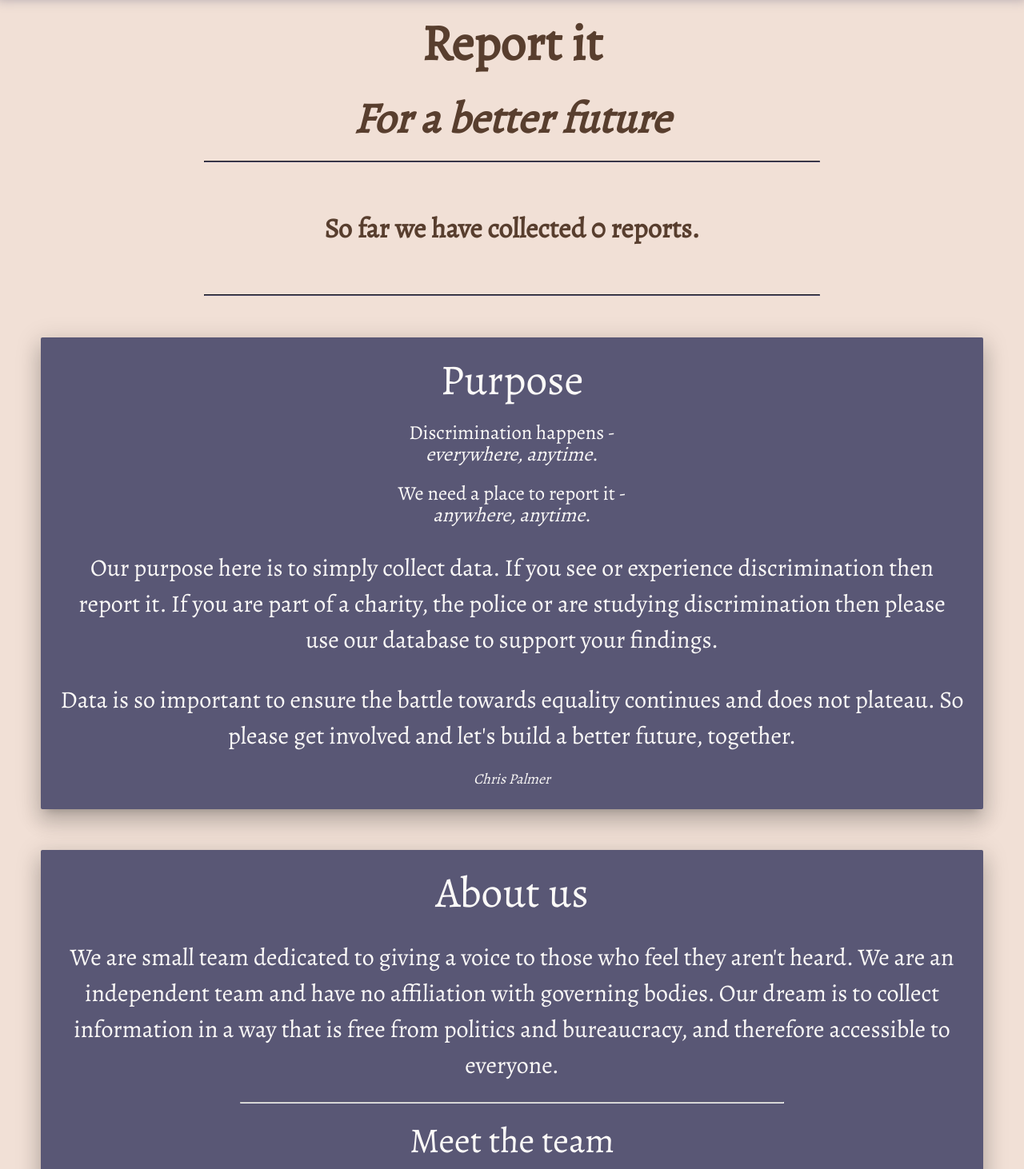
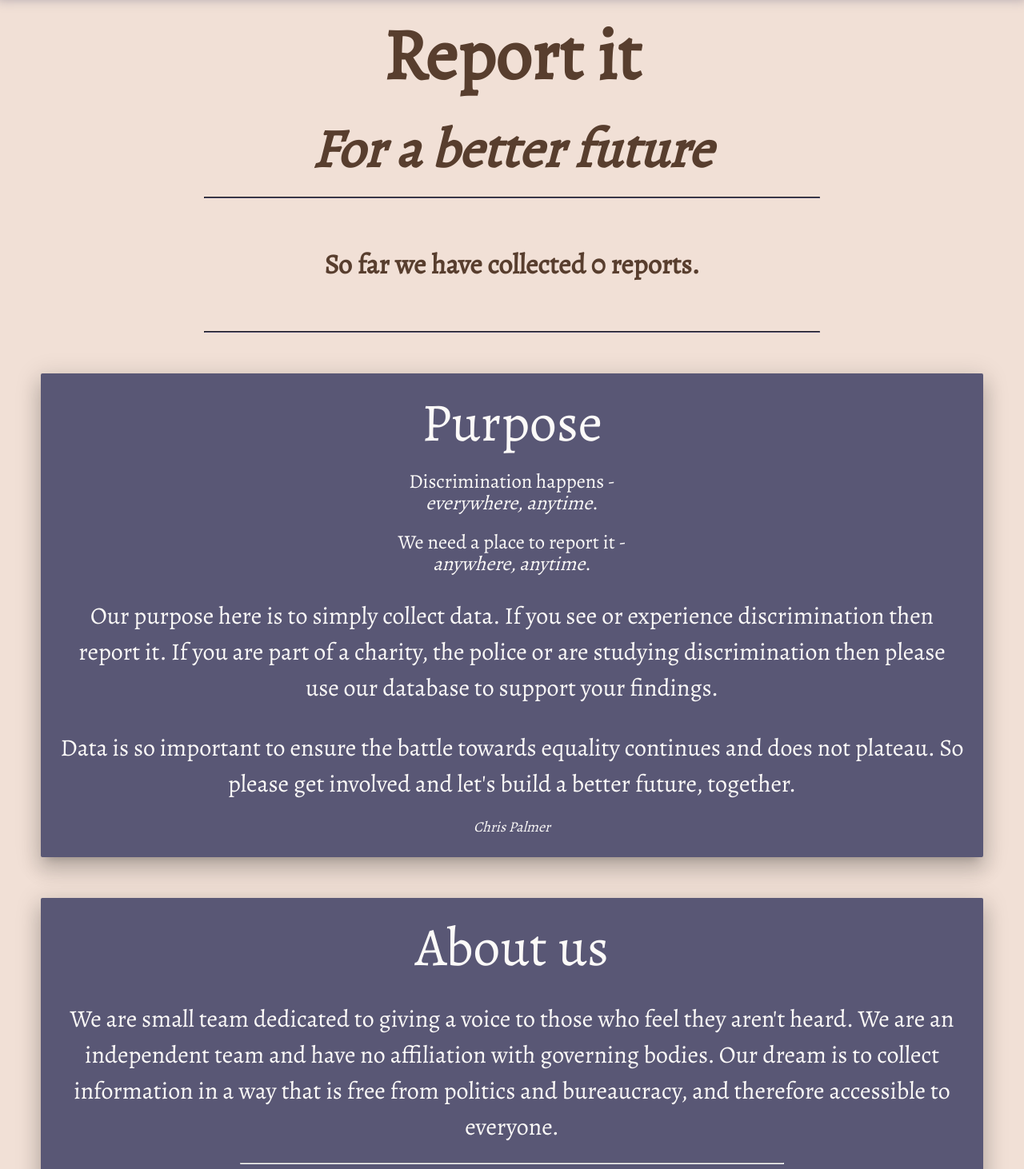
Before and after one commit to cgpalmer/ms3-project-2, a Flask app: page / in a window 1280 px wide. Shown: the part 77-1539 px from the top of the page at 80% size. Run offline with Flask 2, Linux system fonts and the light colour scheme; data that the repository does not hold is empty; some libraries are stand-ins or nearby versions.

Commit message:
Adjusting h1 and 2 font-sizes.

```diff
--- a/static/css/style.css
+++ b/static/css/style.css
@@ -536,6 +536,14 @@ p, label, ::placeholder {
     font-size: 2rem;
 }
 
+h1{
+    font-size: 6rem;
+}
+
+h2{
+    font-size: 4.5rem;
+}
+
 
 .footerContact i{
     font-size: 40px;
```
